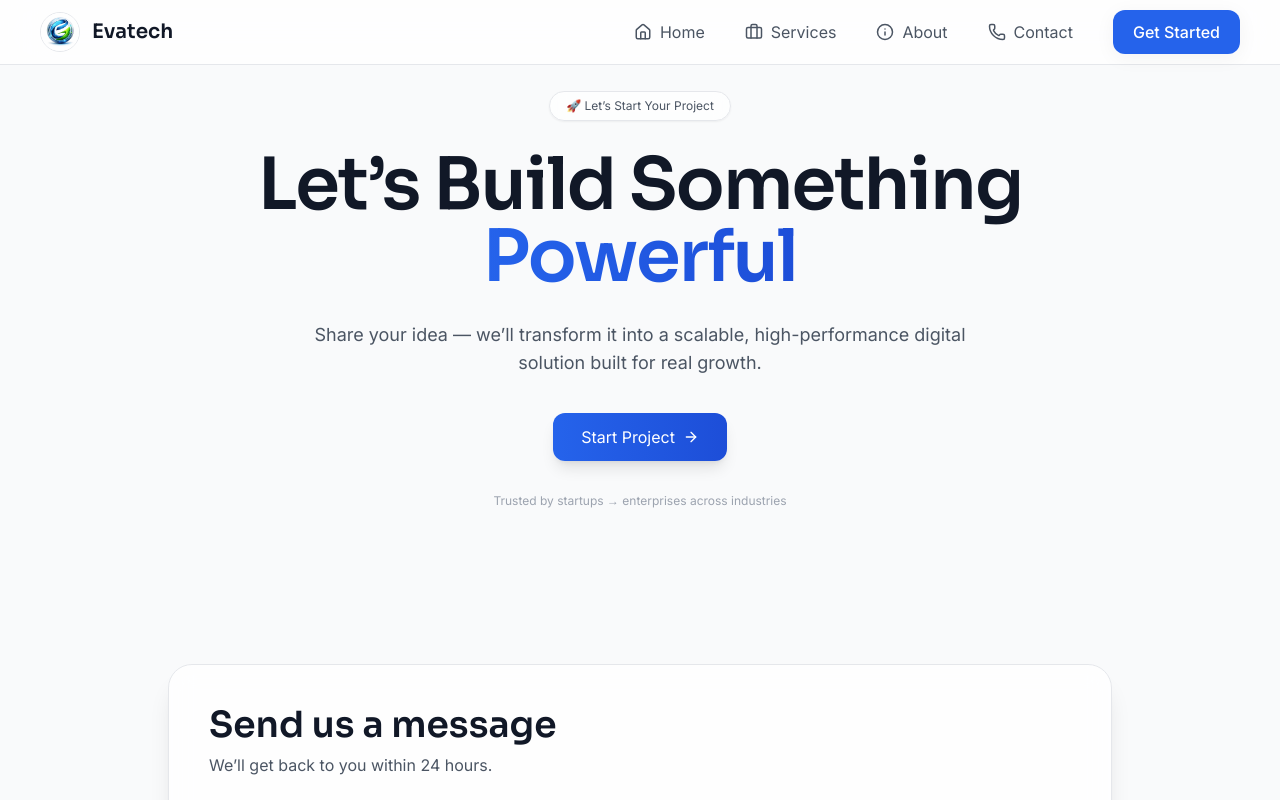
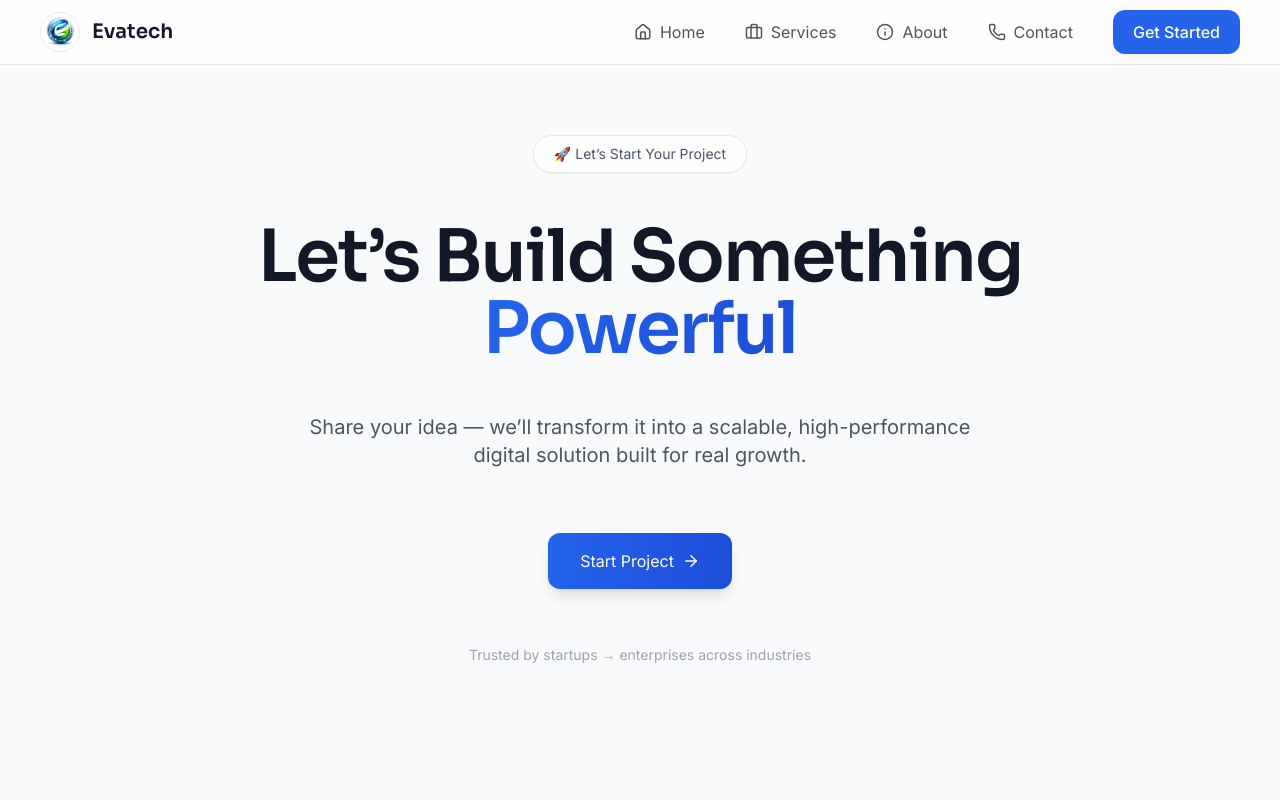
Before and after one commit to omshinde04/Eva-tech, a Next.js app: page /contact in a window 1280 px wide. Shown: the top 800 px of the page. Built offline with nearby package versions, Linux system fonts and the light colour scheme.

Commit message:
🚀 Final SEO update + pages + favicon setup

```diff
--- a/components/Hero.jsx
+++ b/components/Hero.jsx
@@ -6,7 +6,7 @@ import { ArrowRight } from "lucide-react";
 
 export default function Hero() {
     return (
-        <section className="relative min-h-[92vh] flex items-center justify-center bg-primary overflow-hidden">
+        <section className="relative min-h-[92vh] flex items-center justify-center bg-primary overflow-hidden pt-20 md:pt-24">
 
             {/* GRID */}
             <div className="absolute inset-0 z-0">
--- a/components/contact/ContactHero.jsx
+++ b/components/contact/ContactHero.jsx
@@ -16,30 +16,42 @@ export default function ContactHero() {
     };
 
     return (
-        <section className="relative min-h-[60vh] sm:min-h-[65vh] md:min-h-[75vh] flex items-center justify-center bg-primary overflow-hidden pt-20 sm:pt-20 md:pt-0">
+        <section
+            className="
+        relative
+        min-h-[100svh] md:min-h-screen
+        flex items-center justify-center
+        bg-primary overflow-hidden
+      "
+        >
 
-            {/* 🔥 PREMIUM BACKGROUND */}
+            {/* 🔥 BACKGROUND */}
             <div className="absolute inset-0 -z-10">
-
                 <div className="absolute inset-0 bg-gradient-to-br from-white via-blue-50 to-indigo-50" />
-
                 <div className="absolute top-[-120px] left-[-120px] w-[350px] h-[350px] bg-accent/20 blur-3xl rounded-full" />
-
                 <div className="absolute bottom-[-120px] right-[-120px] w-[350px] h-[350px] bg-accentSoft/20 blur-3xl rounded-full" />
-
                 <div className="absolute top-[30%] left-[50%] -translate-x-1/2 w-[400px] h-[400px] bg-primary/5 blur-3xl rounded-full" />
-
             </div>
 
             {/* 🔥 CONTENT */}
-            <div className="relative z-10 max-w-4xl w-full px-5 sm:px-6 md:px-10 text-center flex flex-col items-center gap-6 sm:gap-7">
+            <div
+                className="
+          relative z-10
+          max-w-4xl w-full
+          px-5 sm:px-6 md:px-10
+          text-center
+          flex flex-col items-center
+          justify-center
+          gap-8 sm:gap-10 md:gap-12   /* 🔥 INCREASED SPACING */
+        "
+            >
 
                 {/* BADGE */}
                 <motion.div
                     initial={{ opacity: 0, y: 15 }}
                     animate={{ opacity: 1, y: 0 }}
-                    className="px-4 py-1.5 rounded-full bg-white/70 backdrop-blur
-          text-xs text-textSecondary shadow-sm border border-borderSubtle"
+                    className="px-5 py-2 rounded-full bg-white/80 backdrop-blur
+          text-sm text-textSecondary shadow-sm border border-borderSubtle"
                 >
                     🚀 Let’s Start Your Project
                 </motion.div>
@@ -49,7 +61,7 @@ export default function ContactHero() {
                     initial={{ opacity: 0, y: 50 }}
                     animate={{ opacity: 1, y: 0 }}
                     transition={{ duration: 0.6 }}
-                    className="text-3xl sm:text-4xl md:text-6xl lg:text-7xl font-heading font-semibold text-textPrimary leading-[1.1] tracking-tight"
+                    className="text-4xl sm:text-5xl md:text-6xl lg:text-7xl font-heading font-semibold text-textPrimary leading-[1.1] tracking-tight"
                 >
                     Let’s Build Something{" "}
                     <span className="bg-gradient-to-r from-accent to-accentSoft bg-clip-text text-transparent">
@@ -62,7 +74,7 @@ export default function ContactHero() {
                     initial={{ opacity: 0, y: 25 }}
                     animate={{ opacity: 1, y: 0 }}
                     transition={{ delay: 0.2 }}
-                    className="text-sm sm:text-base md:text-lg text-textSecondary max-w-2xl leading-relaxed"
+                    className="text-base sm:text-lg md:text-xl text-textSecondary max-w-2xl leading-relaxed"
                 >
                     Share your idea — we’ll transform it into a scalable,
                     high-performance digital solution built for real growth.
@@ -73,20 +85,20 @@ export default function ContactHero() {
                     initial={{ opacity: 0, y: 25 }}
                     animate={{ opacity: 1, y: 0 }}
                     transition={{ delay: 0.4 }}
-                    className="flex justify-center mt-2"
+                    className="flex justify-center mt-4"
                 >
                     <button
                         onClick={scrollToForm}
                         className="group inline-flex items-center gap-2
             bg-gradient-to-r from-accent to-accentSoft text-white
-            px-7 py-3 rounded-xl
+            px-8 py-4 rounded-xl
+            text-base
             shadow-lg hover:shadow-2xl
             transition-all duration-300 hover:scale-[1.05]"
                     >
                         Start Project
-
                         <ArrowRight
-                            size={16}
+                            size={18}
                             className="group-hover:translate-x-1 transition"
                         />
                     </button>
@@ -97,7 +109,7 @@ export default function ContactHero() {
                     initial={{ opacity: 0 }}
                     animate={{ opacity: 1 }}
                     transition={{ delay: 0.6 }}
-                    className="text-xs text-textMuted mt-1"
+                    className="text-sm text-textMuted mt-2"
                 >
                     Trusted by startups → enterprises across industries
                 </motion.div>
```
